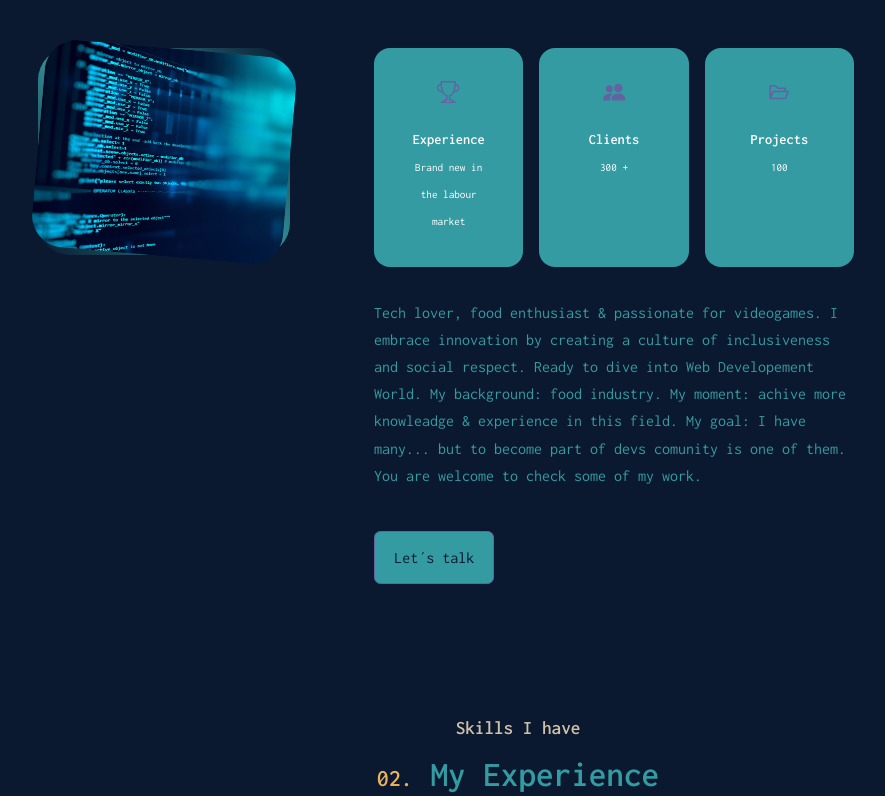
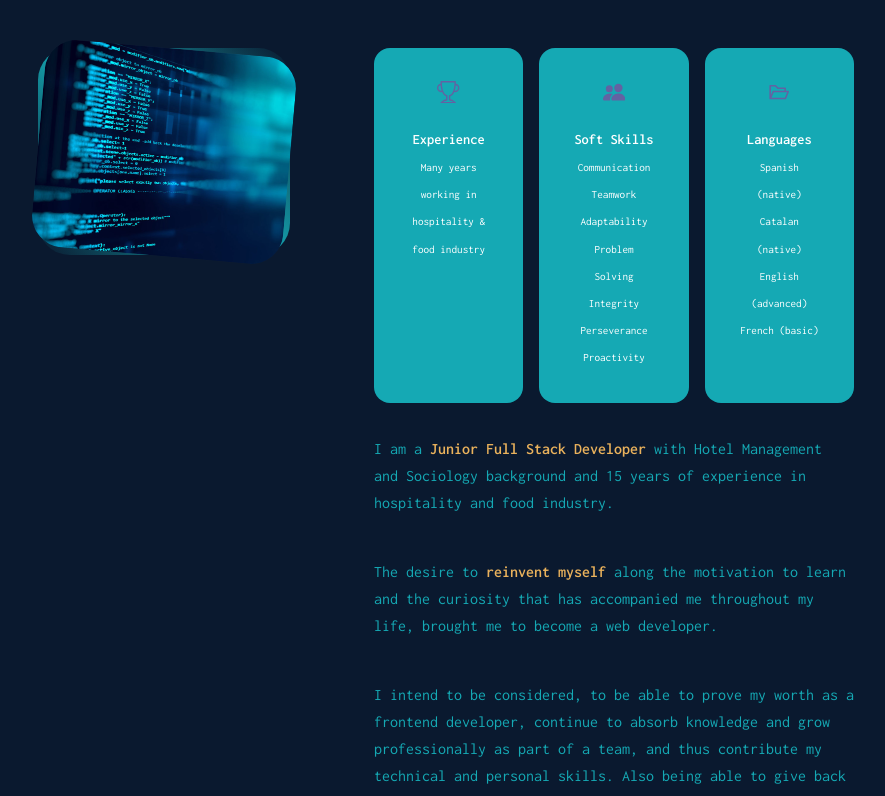
Before and after one commit to Gao83/Porfolio-React, a React (Create React App) app: page / in a window 1280 px wide. Shown: the part 1020-1816 px from the top of the page, without its empty margins (122-1007 px from the left). Built offline with nearby package versions, Linux system fonts and the light colour scheme; a web font is replaced by a local one.

Commit message:
info updated

```diff
--- a/src/components/About/About.css
+++ b/src/components/About/About.css
@@ -69,6 +69,11 @@
     color: var(--color-primary)
 }
 
+
+strong{
+    font-size: medium;
+    color: var(--color-bg-variant);
+}
 @media screen and (max-width: 1024px) {
 
     .about__container {
--- a/src/components/About/About.jsx
+++ b/src/components/About/About.jsx
@@ -30,21 +30,24 @@ function About() {
             <article className="about__card">
               <BsTrophy className="about__icon" />
               <h5>Experience</h5>
-              <small>Brand new in the labour market</small>
+              <small>Many years working in hospitality & food industry</small>
             </article>
             <article className="about__card">
               <BsFillPeopleFill className="about__icon" />
-              <h5>Clients</h5>
-              <small>300 +</small>
+              <h5>Soft Skills</h5>
+              <small> Communication Teamwork Adaptability <br/> Problem Solving Integrity Perseverance Proactivity</small>
+
             </article>
             <article className="about__card">
               <AiOutlineFolderOpen className="about__icon" />
-              <h5>Projects</h5>
-              <small>100</small>
+              <h5>Languages</h5>
+              <small>Spanish (native) Catalan (native) English (advanced) French (basic)</small>
             </article>
           </div>
 
-          <p>Tech lover, food enthusiast & passionate for videogames. I embrace innovation by creating a culture of inclusiveness and social respect. Ready to dive into Web Developement World. My background: food industry. My moment: achive more knowleadge & experience in this field. My goal: I have many... but to become part of devs comunity is one of them. You are welcome to check some of my work.</p>
+          <p>I am a <strong>  Junior Full Stack Developer </strong>with Hotel Management and Sociology background and 15 years of experience in hospitality and food industry.</p>
+          <p>The desire to <strong> reinvent myself </strong>along the motivation to learn and the curiosity that has accompanied me throughout my life, brought me to become a web developer.</p>
+          <p>I intend to be considered, to be able to prove my worth as a frontend developer, continue to absorb knowledge and grow professionally as part of a team, and thus contribute my technical and personal skills. Also being able to give back to others that it is never too late and that with effort, perseverance, a certain adaptability and desire to learn something new, <strong> all change is possible. </strong></p>
           <a href="#contact" className='btn btn-primary'>Let´s talk</a>
         </div>
       </div>
--- a/src/index.css
+++ b/src/index.css
@@ -17,7 +17,7 @@
     ;
     ;
     --color-bg-variant: #eab25c;
-    --color-primary: #349ba2;
+    --color-primary: #15a9b4;
     --color-primary-variant: #6362A2;
     --color-white: #ffffff;
     --color-white-variant: #bcbfcb;
```
